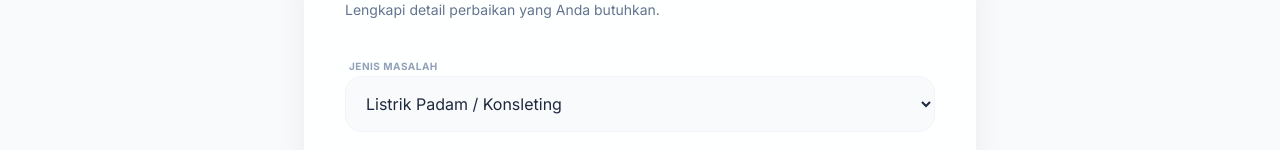
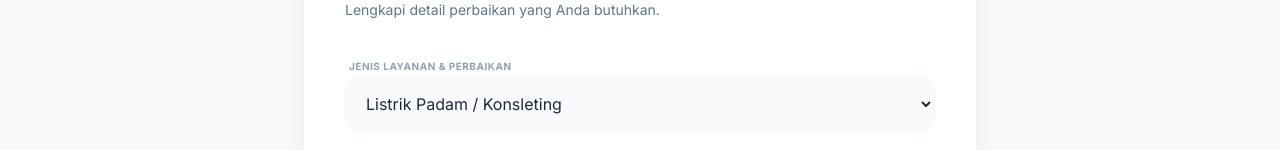
Before and after one commit to asngad-mhs/elektrik, a React (Vite) app: page / in a window 1280 px wide. Both pictures are taken after typing "Sample", "5551234" into the empty fields and a click on the button "MULAI SEKARANG". Shown: the part 273-423 px from the top of the page. Built offline with nearby package versions, Linux system fonts and the light colour scheme.

Commit message:
feat: Tambah ikon dan perjelas label jenis layanan
Menambahkan ikon yang relevan untuk berbagai jenis peralatan rumah tangga dan layanan kelistrikan.
Memperjelas label "Jenis Masalah" menjadi "Jenis Layanan & Perbaikan" agar lebih deskriptif terhadap opsi yang tersedia.

```diff
--- a/src/App.tsx
+++ b/src/App.tsx
@@ -8,7 +8,14 @@ import {
   FolderOpen,
   XCircle,
   CheckCircle2,
-  Loader2
+  Loader2,
+  Tv,
+  Refrigerator,
+  WashingMachine,
+  Laptop,
+  Wrench,
+  Plug,
+  Cable
 } from 'lucide-react';
 
 const ADMIN_WA = "6289670924182";
@@ -257,12 +264,17 @@ export default function App() {
 
                   <form onSubmit={handleServiceSubmit} className="space-y-6">
                       <div className="space-y-1">
-                          <label className="text-[10px] font-bold text-slate-400 uppercase tracking-wider ml-1">Jenis Masalah</label>
+                          <label className="text-[10px] font-bold text-slate-400 uppercase tracking-wider ml-1">Jenis Layanan & Perbaikan</label>
                           <select value={serviceForm.type} onChange={e => setServiceForm({...serviceForm, type: e.target.value})} className="w-full p-4 bg-slate-50 border border-slate-100 rounded-2xl outline-none focus:ring-2 focus:ring-yellow-400 transition-all duration-300 focus:-translate-y-1 focus:shadow-md">
                               <option value="Perbaikan">Listrik Padam / Konsleting</option>
                               <option value="Pasang Baru">Pemasangan KWH Baru</option>
                               <option value="Instalasi">Instalasi Kabel / Titik Lampu</option>
                               <option value="Tambah Daya">Permohonan Tambah Daya</option>
+                              <option value="Service TV">Service TV</option>
+                              <option value="Service Kulkas">Service Kulkas</option>
+                              <option value="Service Mesin Cuci">Service Mesin Cuci</option>
+                              <option value="Service Laptop">Service Laptop</option>
+                              <option value="Elektronik Lainnya">Barang Elektronik Lainnya</option>
                           </select>
                       </div>
                       <div className="space-y-1">
```
